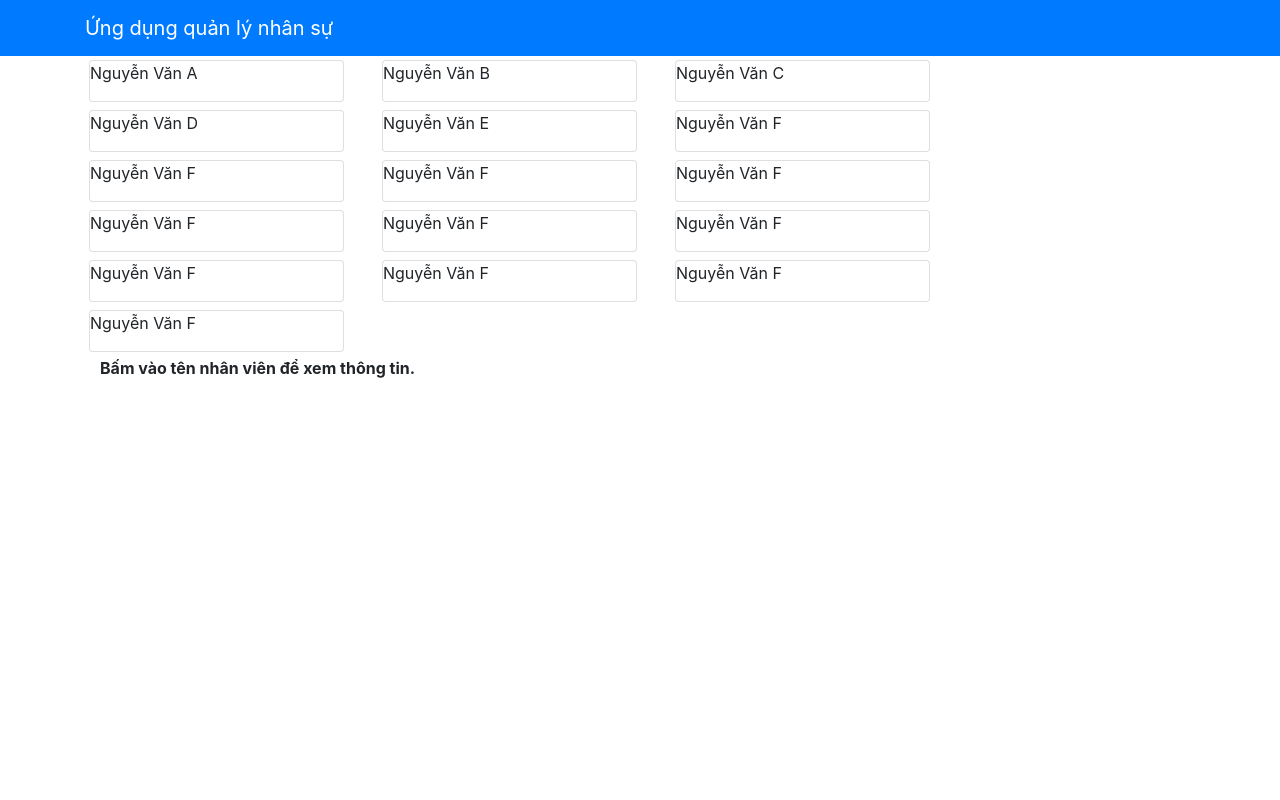
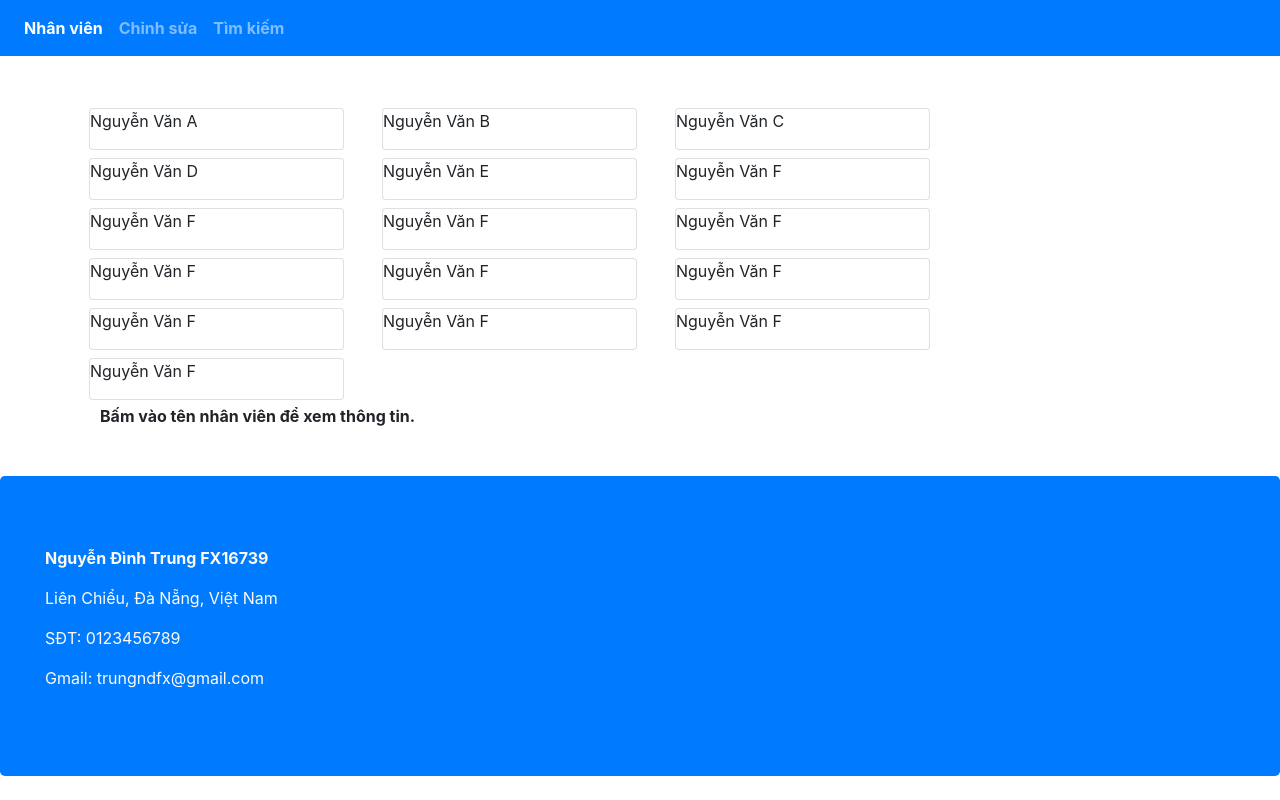
Before and after one commit to dtrungqt/RJS101x_ASM, a React (Create React App) app: page / in a window 1280 px wide. Built offline with nearby package versions, Linux system fonts and the light colour scheme.

Commit message:
8th update UI 4th:add  nav and footer

```diff
--- a/src/App.js
+++ b/src/App.js
@@ -1,5 +1,5 @@
 import React, { Component } from "react";
-import { Navbar, NavbarBrand } from "reactstrap";
+// import { Navbar, NavbarBrand } from "reactstrap";
 import "./App.css";
 import StaffList from "./components/StaffListComponent";
 import { STAFFS } from "./shared/staffs";
@@ -17,14 +17,42 @@ class App extends Component {
     return (
       <div>
         {/* Navbar  */}
-        <Navbar dark color="primary">
-          <div className="container">
-            <NavbarBrand href="/">Ứng dụng quản lý nhân sự</NavbarBrand>
-          </div>
-        </Navbar>
+        <nav className="navbar navbar-expand-sm bg-primary navbar-dark mb-5">
+          <ul className="navbar-nav">
+            <li className="nav-item active">
+              <a className="nav-link font-weight-bold" href="/">
+                Nhân viên
+              </a>
+            </li>
+            <li className="nav-item">
+              <a className="nav-link font-weight-bold" href="/">
+                Chỉnh sửa
+              </a>
+            </li>
+            <li className="nav-item">
+              <a className="nav-link font-weight-bold" href="/">
+                Tìm kiếm
+              </a>
+            </li>
+          </ul>
+        </nav>
 
         {/* Hiển thị danh sách nhân viên  */}
         <StaffList staffs={this.state.staffs} />
+
+        {/* FOOTER  */}
+        <footer>
+          <div className="jumbotron bg-primary mt-5">
+            <div className="col-12">
+              <p>
+                <strong>Nguyễn Đình Trung FX16739</strong>
+              </p>
+              <p>Liên Chiểu, Đà Nẵng, Việt Nam</p>
+              <p>SĐT: 0123456789</p>
+              <p>Gmail: trungndfx@gmail.com</p>
+            </div>
+          </div>
+        </footer>
       </div>
     );
   }
```
